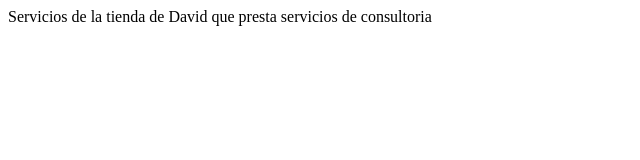
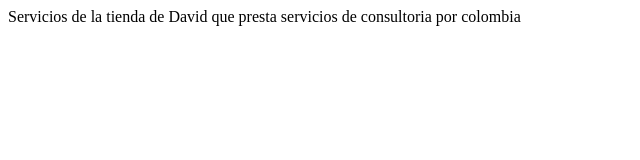
Before and after one commit to dfchaves17talentotech/MiPrimerRepoEnGitHub, a plain HTML site: page servicios.html in a window 1280 px wide. Shown: the whole page, without its empty margins (0-640 px from the left). Drawn offline with Linux system fonts and the light colour scheme.

Commit message:
Update servicios.html

```diff
--- a/servicios.html
+++ b/servicios.html
@@ -6,6 +6,6 @@
     <title>Servicios</title>
 </head>
 <body>
-    Servicios de la tienda de David que presta servicios de consultoria
+    Servicios de la tienda de David que presta servicios de consultoria por colombia
 </body>
 </html>
```
